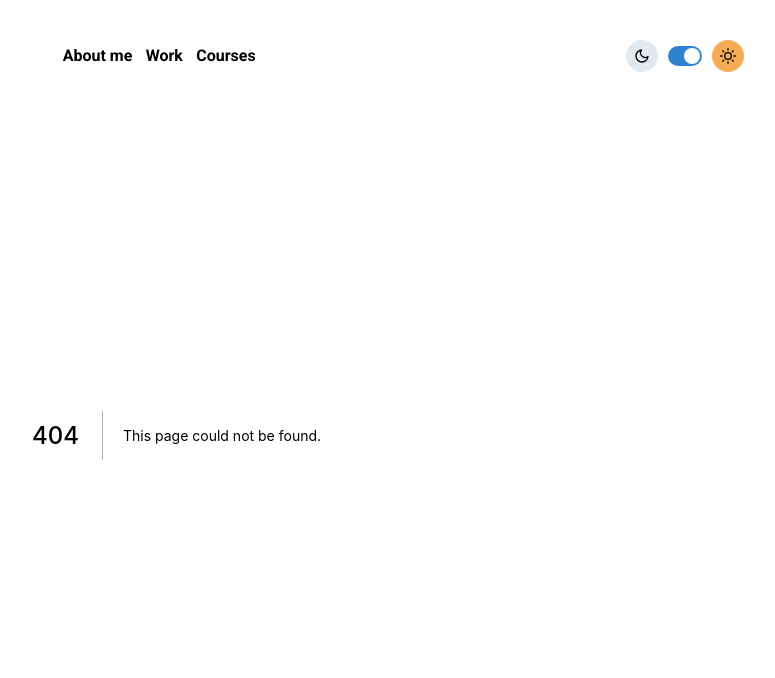
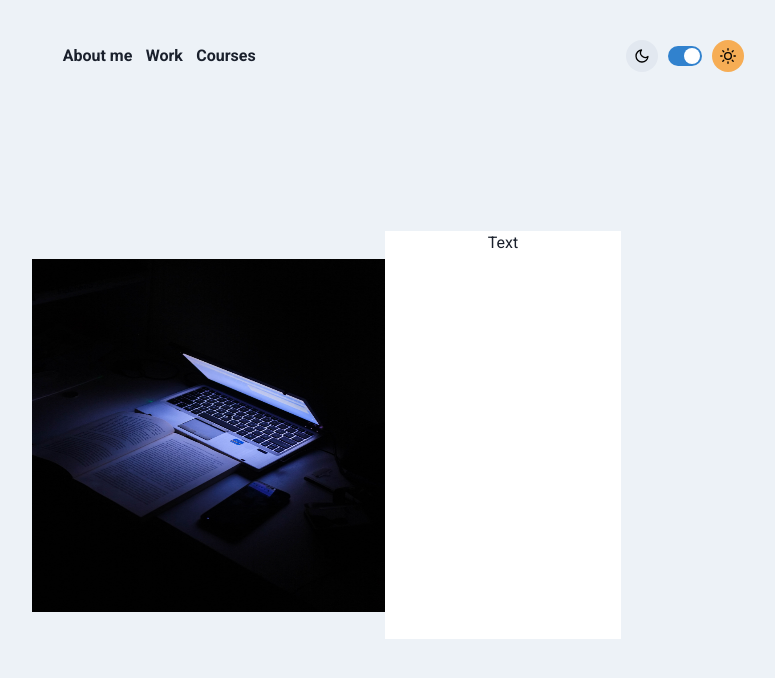
Before and after one commit to bruckmann/bea-homepage, a Next.js app: page /courses in a window 1280 px wide. Before the commit this address had no page. Shown: the top 678 px of the page, without its empty margins (240-1015 px from the left). Built offline with nearby package versions, Linux system fonts and the light colour scheme.

Commit message:
starting courses page development

```diff
--- /dev/null
+++ b/components/contactButtons/ContactButtons.module.css
@@ -0,0 +1,4 @@
+@media (max-width: 700px) {
+  display: flex;
+  flex-direction: column;
+}
--- a/components/contactButtons/index.js
+++ b/components/contactButtons/index.js
@@ -2,6 +2,8 @@ import { Flex } from "@chakra-ui/react"
 import { FiDownload, FiLinkedin } from "react-icons/fi"
 import PrimaryButton from "../primaryButton"
 import ContactMe from "../contactMe"
+
+import styles from "./ContactButtons.module.css"
 
 function ContactButtons() {
   return (
@@ -9,6 +11,7 @@ function ContactButtons() {
       width="80%"
       justifyContent="space-evenly"
       margin="auto"
+      className={styles.ContactButtons}
     >
       <a href="https://www.linkedin.com/in/beatriz-borba/" target="__blank">
         <PrimaryButton icon={<FiLinkedin />}>
--- /dev/null
+++ b/components/coursesCarrousel/index.js
@@ -0,0 +1,24 @@
+import Image from "next/image"
+import { Box, Grid } from "@chakra-ui/react"
+
+
+
+function CoursesCarrousel() {
+  return (
+    <Grid
+      templateColumns="60% 40%"
+      width="80%"
+      height="70%"
+      justifyContent="center"
+      alignItems="center"
+      textAlign="center"
+    >
+      <Image src="/assets/courses.jpg" width={1000} height={1000} layout="responsive" />
+      <Box bgColor="#FFFF" width="100%" height="100%">
+        Text
+      </Box>
+    </Grid >
+  )
+}
+
+export default CoursesCarrousel
--- a/components/layout/header/index.js
+++ b/components/layout/header/index.js
@@ -7,9 +7,9 @@ function NavBar() {
   return (
     <Box className={styles.navbar}>
       <Box className={styles.navbarLinks}>
-        <Link>About me</Link>
-        <Link>Work</Link>
-        <Link>Courses</Link>
+        <Link href="/">About me</Link>
+        <Link href="/work">Work</Link>
+        <Link href="/courses">Courses</Link>
       </Box>
 
       <ButtonTheme />
--- a/lib/theme.js
+++ b/lib/theme.js
@@ -5,7 +5,8 @@ const styles = {
   global: props => ({
     body: {
       bg: mode('#EDF2F7', '#202023')(props),
-      fontFamily: 'Roboto'
+      fontFamily: 'Roboto',
+      fontSize: "62,5%"
     },
     html: {
       height: "100%"
--- /dev/null
+++ b/pages/courses.js
@@ -0,0 +1,10 @@
+import CoursesCarrousel from "../components/coursesCarrousel"
+
+
+function Courses() {
+  return (
+    <CoursesCarrousel />
+  )
+}
+
+export default Courses
```
Also changed, not shown: public/assets/courses.jpg (added), 1 other file (tests, documents, lock files or other folders).
